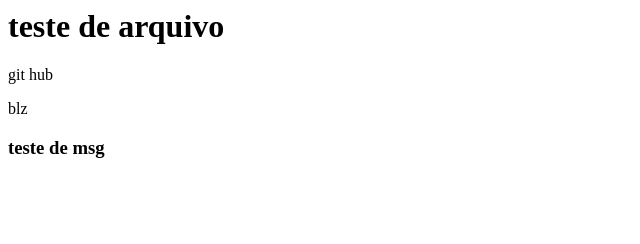
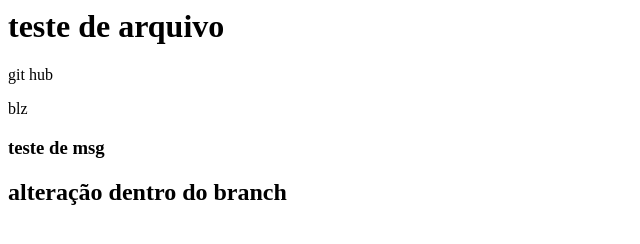
Before and after one commit to martins160/marcelo, a plain HTML site: page index.html in a window 1280 px wide. Shown: the whole page, without its empty margins (0-640 px from the left). Drawn offline with Linux system fonts and the light colour scheme.

Commit message:
teste de outra modificação

```diff
--- a/index.html
+++ b/index.html
@@ -2,3 +2,4 @@
 <p>git hub</p>
 blz
 <h3>teste de msg</h3>
+<h2>alteração dentro do branch</h2>
```
